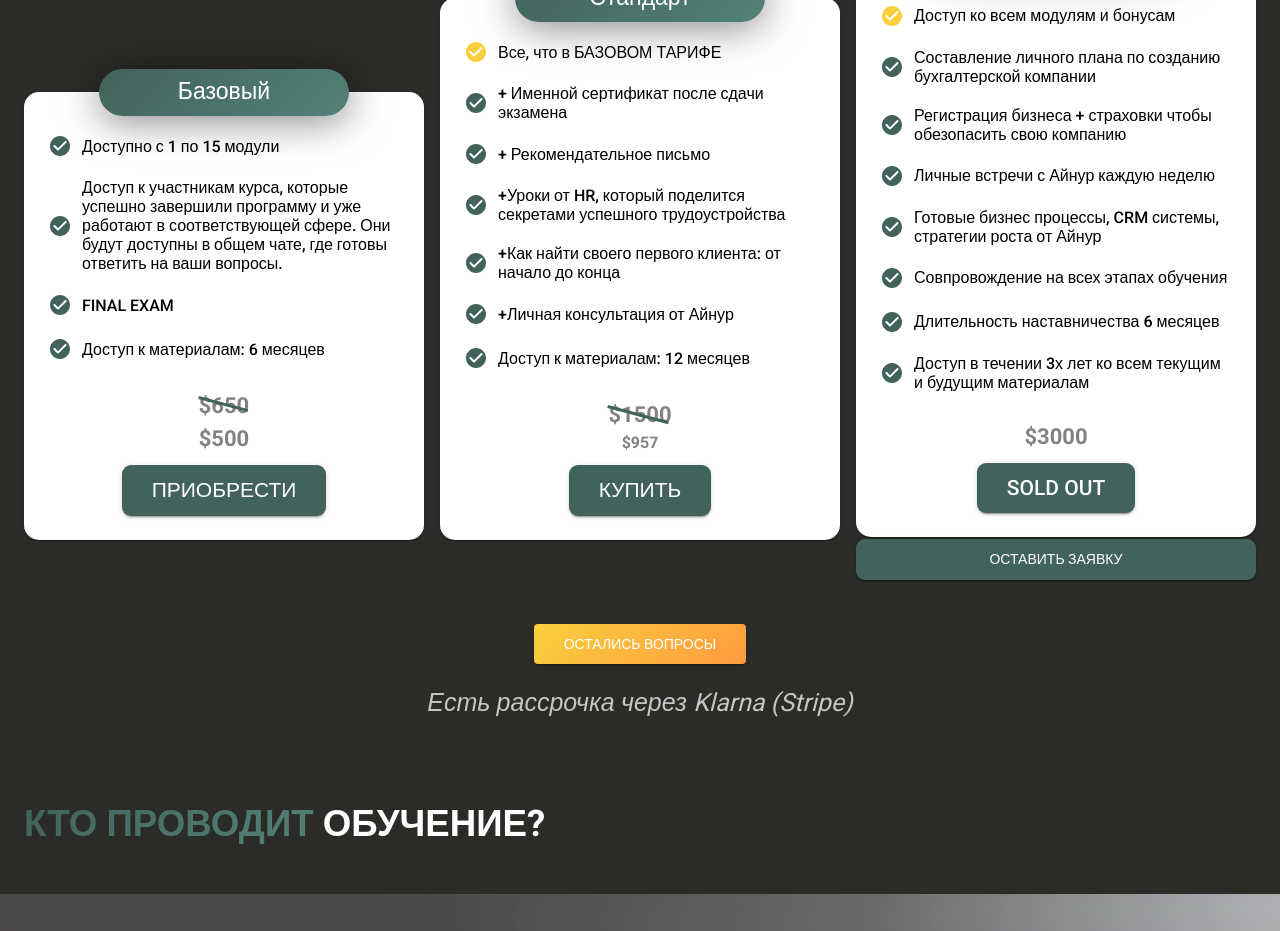
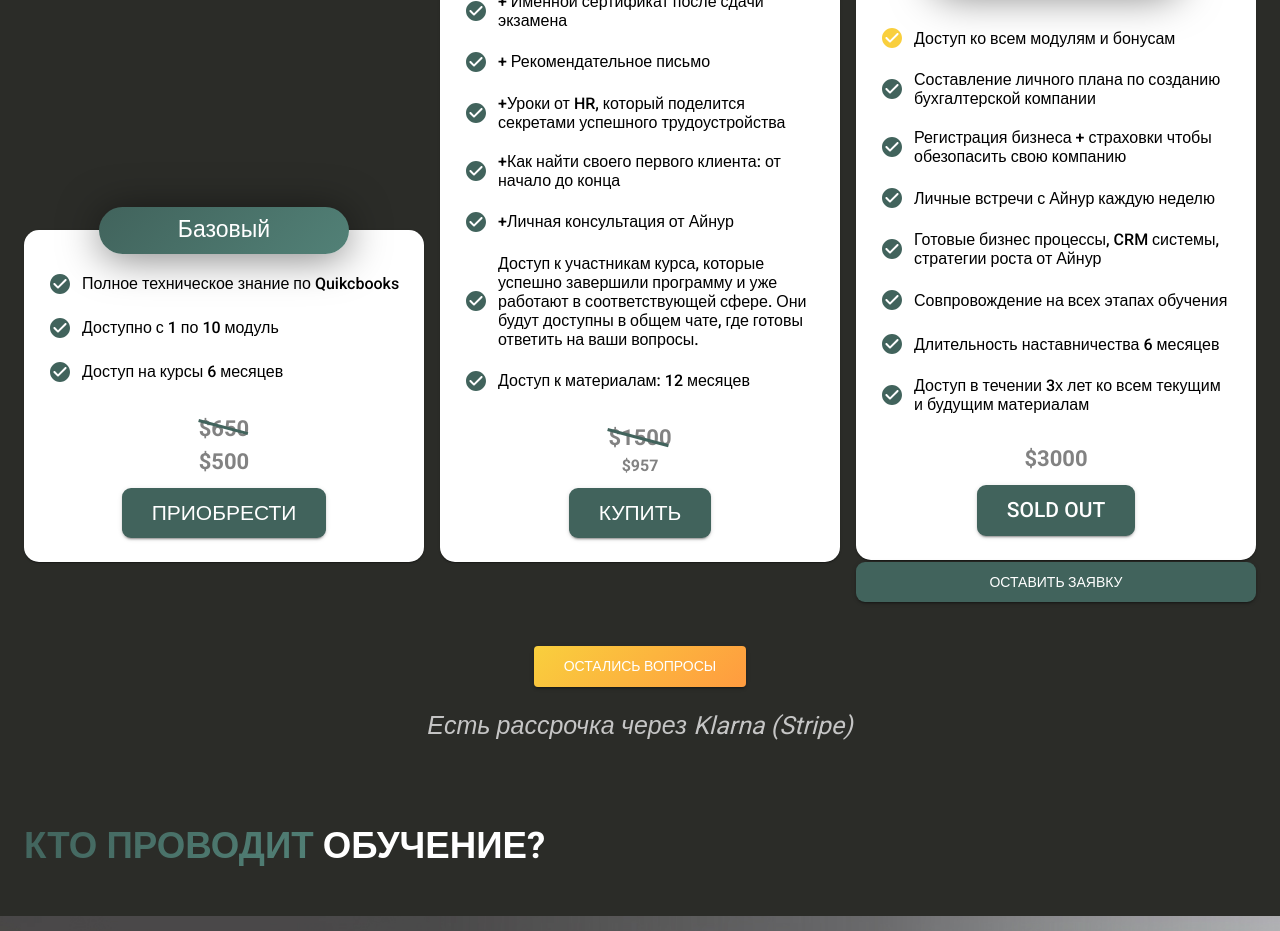
Before and after one commit to aslanshaken/portfolio-ai, a React (Vite) app: page /course in a window 1280 px wide. Shown: the part 3280-4211 px from the top of the page. Built offline with nearby package versions, Linux system fonts and the light colour scheme; no server answers; a web font is replaced by a local one.

Commit message:
updated links and context

```diff
--- a/src/components/Home/CourseFees.tsx
+++ b/src/components/Home/CourseFees.tsx
@@ -83,23 +83,17 @@ const CourseFees = () => {
               <ListItem>
                 {' '}
                 <CheckCircleRoundedIcon sx={{ color: '#41635C', mr: '10px' }} />
-                Доступно с 1 по 15 модули
+                Полное техническое знание по Quikcbooks
               </ListItem>
               <ListItem>
                 {' '}
                 <CheckCircleRoundedIcon sx={{ color: '#41635C', mr: '10px' }} />
-                Доступ к участникам курса, которые успешно завершили программу и уже работают в соответствующей сфере.
-                Они будут доступны в общем чате, где готовы ответить на ваши вопросы.
+                Доступно с 1 по 10 модуль
               </ListItem>
               <ListItem>
                 {' '}
                 <CheckCircleRoundedIcon sx={{ color: '#41635C', mr: '10px' }} />
-                FINAL EXAM
-              </ListItem>
-              <ListItem>
-                {' '}
-                <CheckCircleRoundedIcon sx={{ color: '#41635C', mr: '10px' }} />
-                Доступ к материалам: 6 месяцев
+                Доступ на курсы 6 месяцев
               </ListItem>
             </List>
             <Box>
@@ -138,7 +132,7 @@ const CourseFees = () => {
                 $500
               </Typography>
             </Box>
-            <Button variant="contained" target='_blank' href="https://buy.stripe.com/28o8zUdYUdqlgV27ss">Приобрести</Button>
+            <Button variant="contained" target='_blank' href="https://buy.stripe.com/cN2eYi1c8gCx7ksaEQ">Приобрести</Button>
           </Paper>
         </Grid>
         <Grid item xs={12} md={4} sx={coursefees_grid}>
@@ -173,6 +167,11 @@ const CourseFees = () => {
                 {' '}
                 <CheckCircleRoundedIcon sx={{ color: '#41635C', mr: '10px' }} />
                 +Личная консультация от Айнур
+              </ListItem>
+              <ListItem>
+                {' '}
+                <CheckCircleRoundedIcon sx={{ color: '#41635C', mr: '10px' }} />
+                Доступ к участникам курса, которые успешно завершили программу и уже работают в соответствующей сфере. Они будут доступны в общем чате, где готовы ответить на ваши вопросы.
               </ListItem>
               <ListItem>
                 {' '}
```
